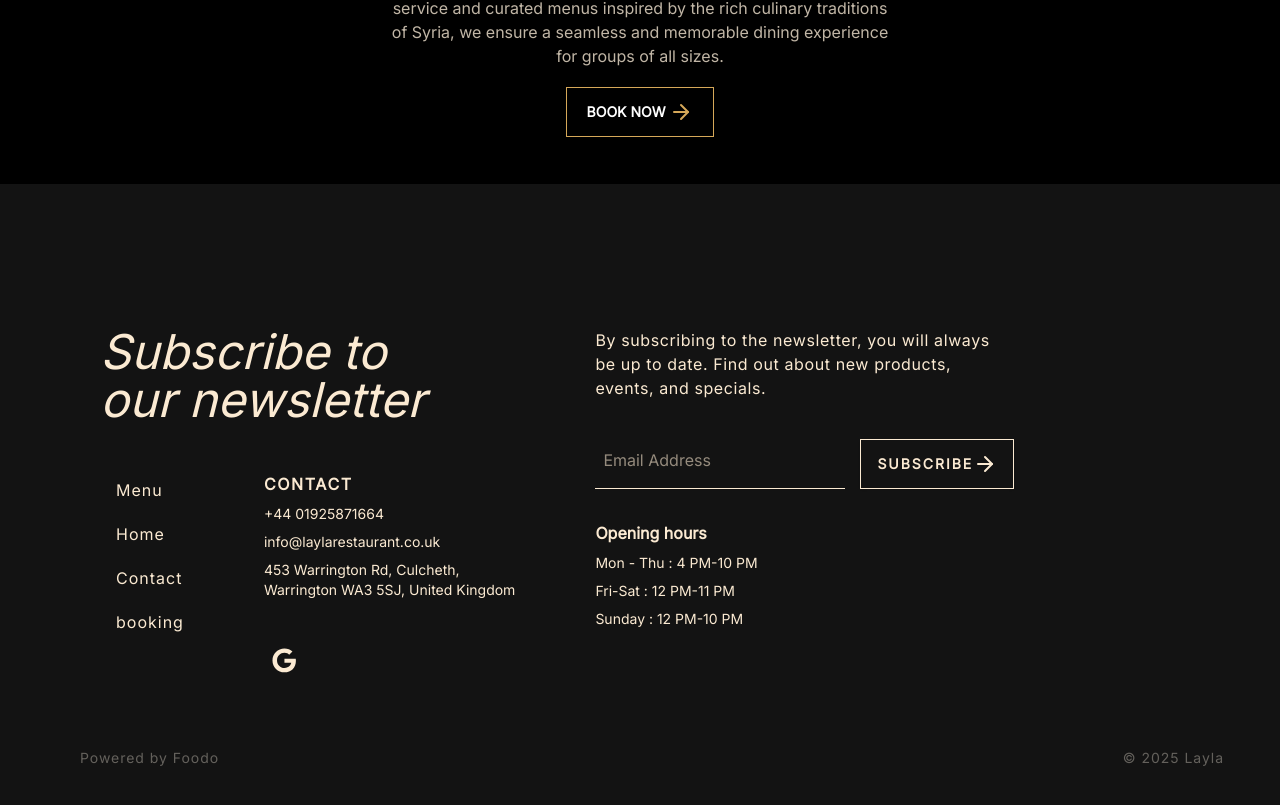
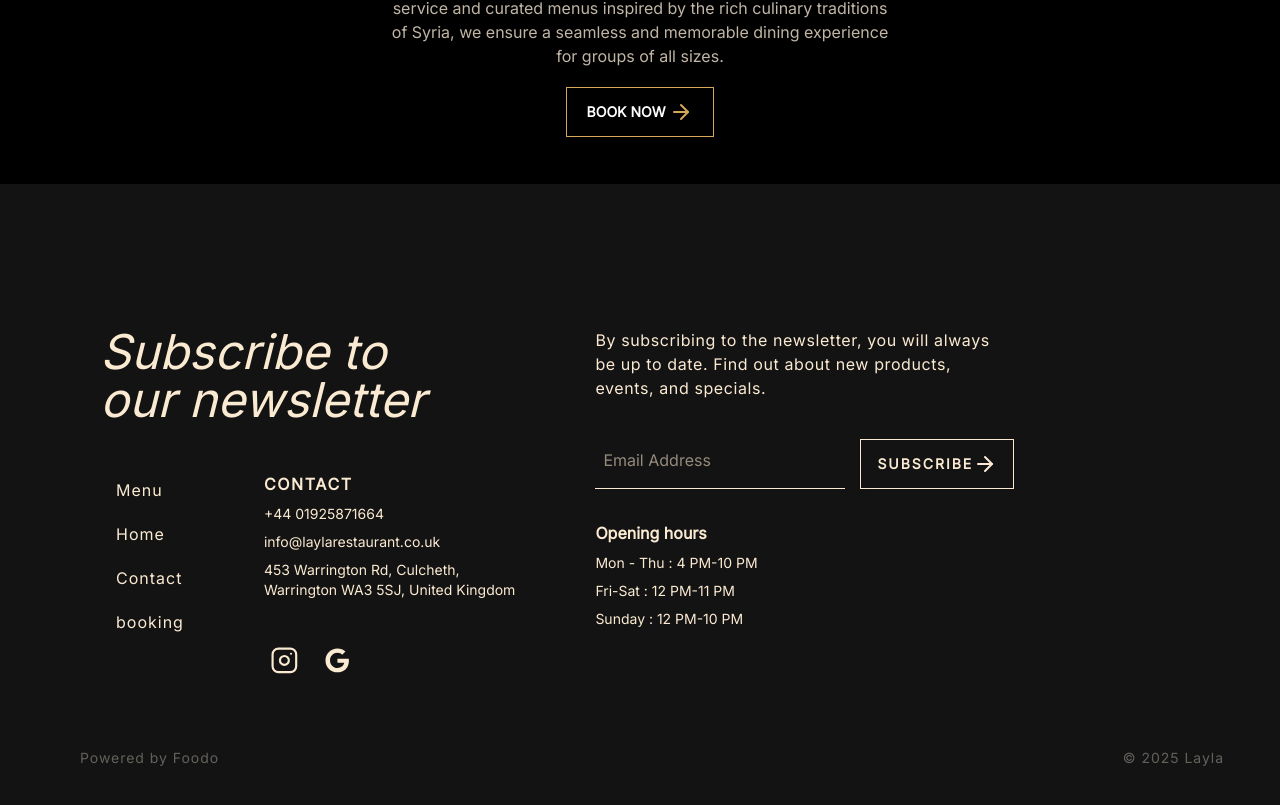
Before and after one commit to muhammedsheheer/layla, a Next.js app: page / in a window 1280 px wide. Shown: the part 2314-3119 px from the top of the page. Built offline with nearby package versions, Linux system fonts and the light colour scheme; no server answers; a web font is replaced by a local one.

Commit message:
insta link added

```diff
--- a/src/app/contact/(section)/Contact.tsx
+++ b/src/app/contact/(section)/Contact.tsx
@@ -143,12 +143,14 @@ const Contact = ({}) => {
                 </div>
               </div>
               <div className="flex items-center justify-start gap-4">
-                {/* <Link
-                  href={"https://www.instagram.com/istanbulgrillculcheth/"}
+                <Link
+                  href={
+                    "https://www.instagram.com/laylarestaurant.uk?utm_source=qr&igsh=NmdpbDdmZHBkMDYy"
+                  }
                   target="_blank"
                 >
                   <Icons.instagram className="text-[#9C9E9F]" />
-                </Link> */}
+                </Link>
                 {/* <Link
                   href={"https://www.facebook.com/istanbulgrillculcheth/"}
                   target="_blank"
--- a/src/components/Footer.tsx
+++ b/src/components/Footer.tsx
@@ -105,14 +105,16 @@ const Footer = ({}) => {
               </Link> */}
 
               <div className="flex flex-row items-center gap-3 pt-8">
-                {/* <Link
-                  href={"https://www.instagram.com/istanbulgrillculcheth/"}
+                <Link
+                  href={
+                    "https://www.instagram.com/laylarestaurant.uk?utm_source=qr&igsh=NmdpbDdmZHBkMDYy"
+                  }
                   target="_blank"
                 >
                   {" "}
                   <Icons.instagram className="[color:var(--text-light,#FBEAD2)]" />
                 </Link>
-                <Link
+                {/* <Link
                   href={"https://www.facebook.com/istanbulgrillculcheth/"}
                   target="_blank"
                 >
@@ -257,14 +259,16 @@ const Footer = ({}) => {
                 bradshawgrill122@gmail.com
               </Link> */}
               <div className="flex flex-row items-center gap-3 pt-8">
-                {/* <Link
-                  href={"https://www.instagram.com/360kebab/"}
+                <Link
+                  href={
+                    "https://www.instagram.com/laylarestaurant.uk?utm_source=qr&igsh=NmdpbDdmZHBkMDYy"
+                  }
                   target="_blank"
                 >
                   {" "}
                   <Icons.instagram className="[color:var(--text-light,#FBEAD2)]" />
                 </Link>
-                <Link
+                {/* <Link
                   href={
                     "https://www.tripadvisor.com/Restaurant_Review-g187069-d19297066-Reviews-360_Lounge-Manchester_Greater_Manchester_England.html"
                   }
```
